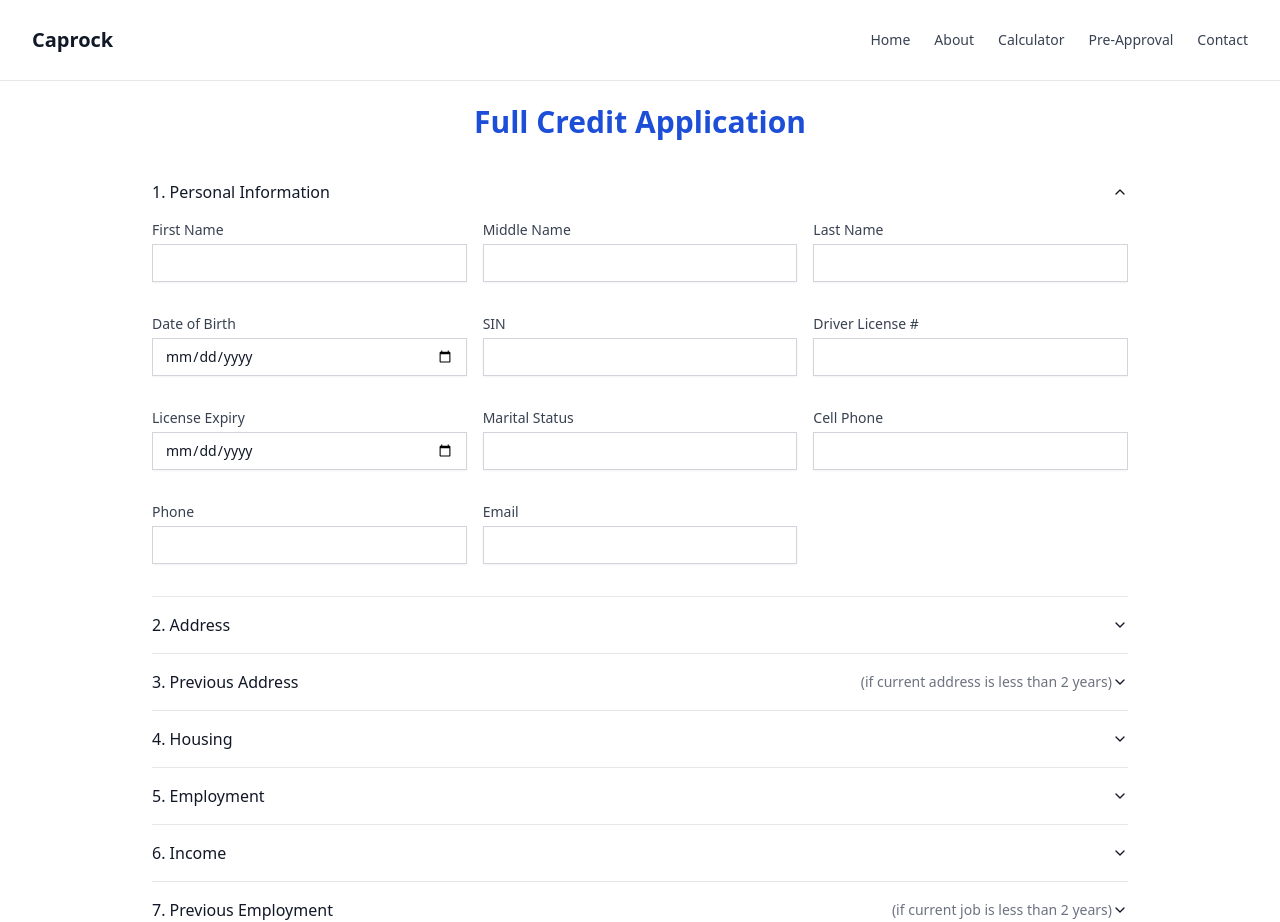
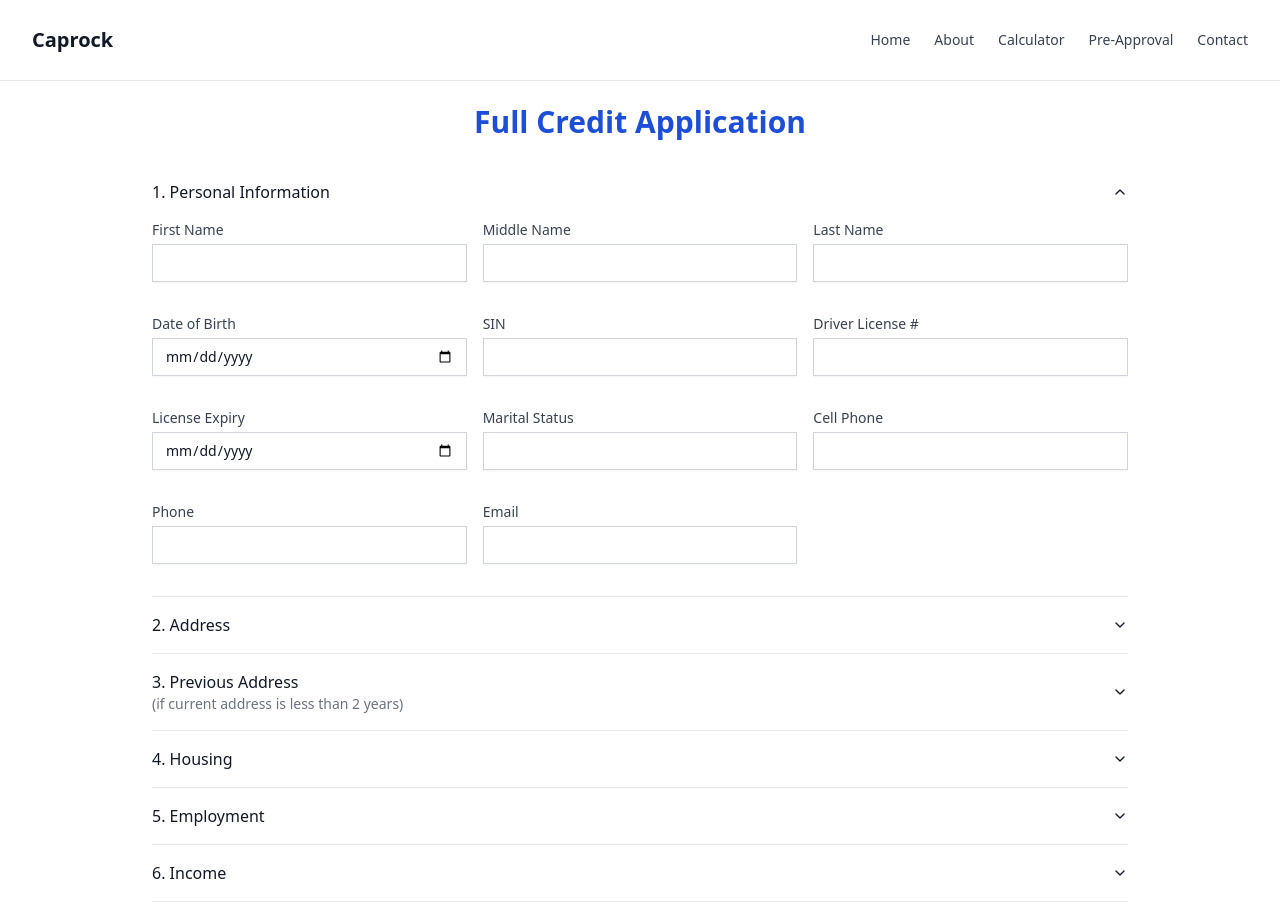
Before and after one commit to rbhullar2000/caprock-site, a Next.js app: page /full-application in a window 1280 px wide. Shown: the top 922 px of the page. Built offline with nearby package versions, Linux system fonts and the light colour scheme.

Commit message:
Update FullApplicationPage.tsx

```diff
--- a/app/full-application/FullApplicationPage.tsx
+++ b/app/full-application/FullApplicationPage.tsx
@@ -174,9 +174,9 @@ export default function FullApplicationPage() {
          <AccordionItem value="section3">
   <div ref={sectionRefs.section3}>
     <AccordionTrigger>
-      <div className="flex flex-col md:flex-row md:items-center md:justify-between w-full text-left">
-        <span>3. Previous Address</span>
-        <span className="text-sm text-gray-500 md:ml-4">
+      <div className="flex flex-col w-full text-left">
+        <span className="text-base font-medium">3. Previous Address</span>
+        <span className="text-sm text-gray-500">
           (if current address is less than 2 years)
         </span>
       </div>
@@ -251,9 +251,9 @@ export default function FullApplicationPage() {
         <AccordionItem value="section7">
   <div ref={sectionRefs.section7}>
     <AccordionTrigger>
-      <div className="flex flex-col md:flex-row md:items-center md:justify-between w-full text-left">
-        <span>7. Previous Employment</span>
-        <span className="text-sm text-gray-500 md:ml-4">
+      <div className="flex flex-col w-full text-left">
+        <span className="text-base font-medium">7. Previous Employment</span>
+        <span className="text-sm text-gray-500">
           (if current job is less than 2 years)
         </span>
       </div>
```
